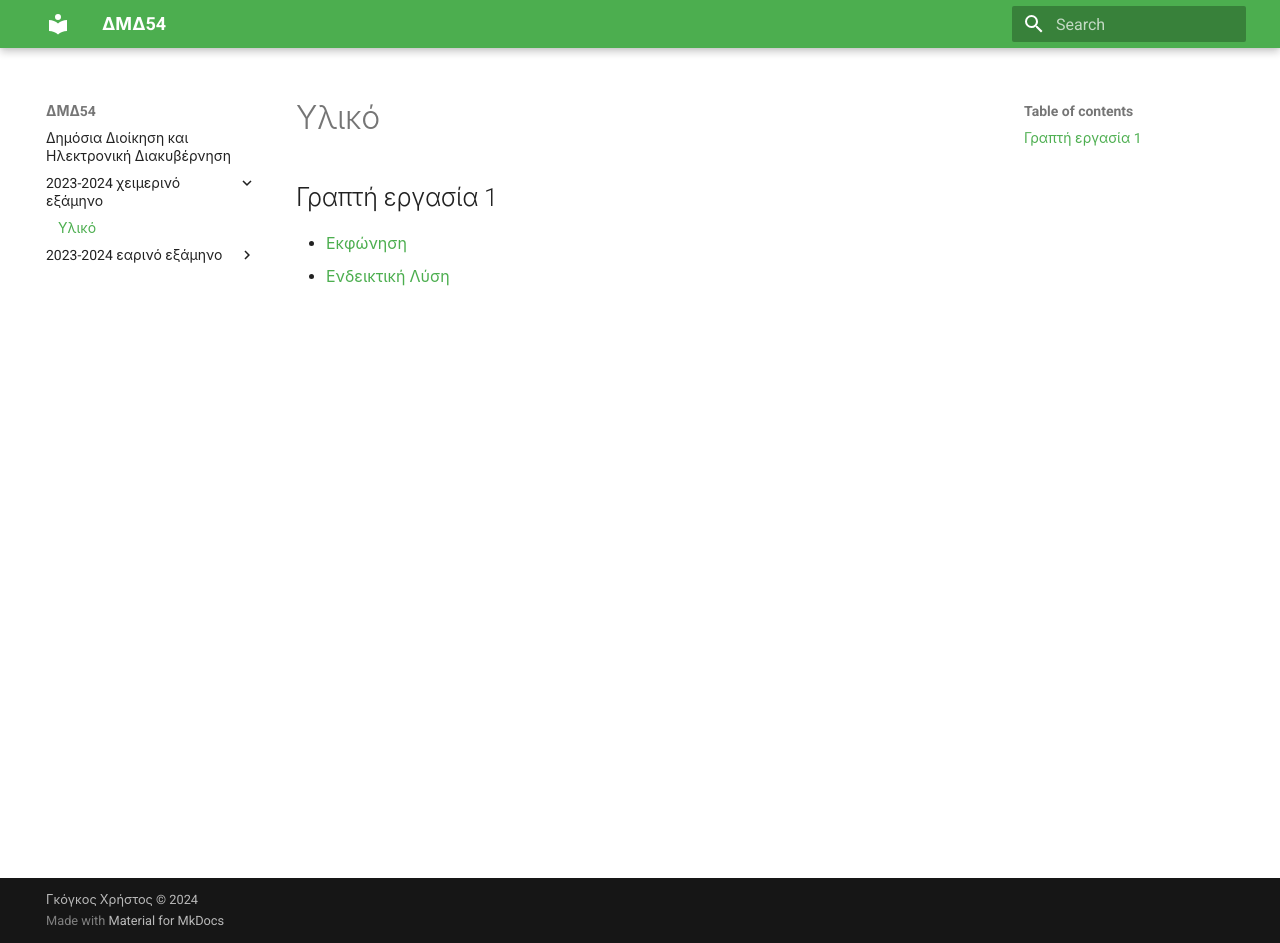
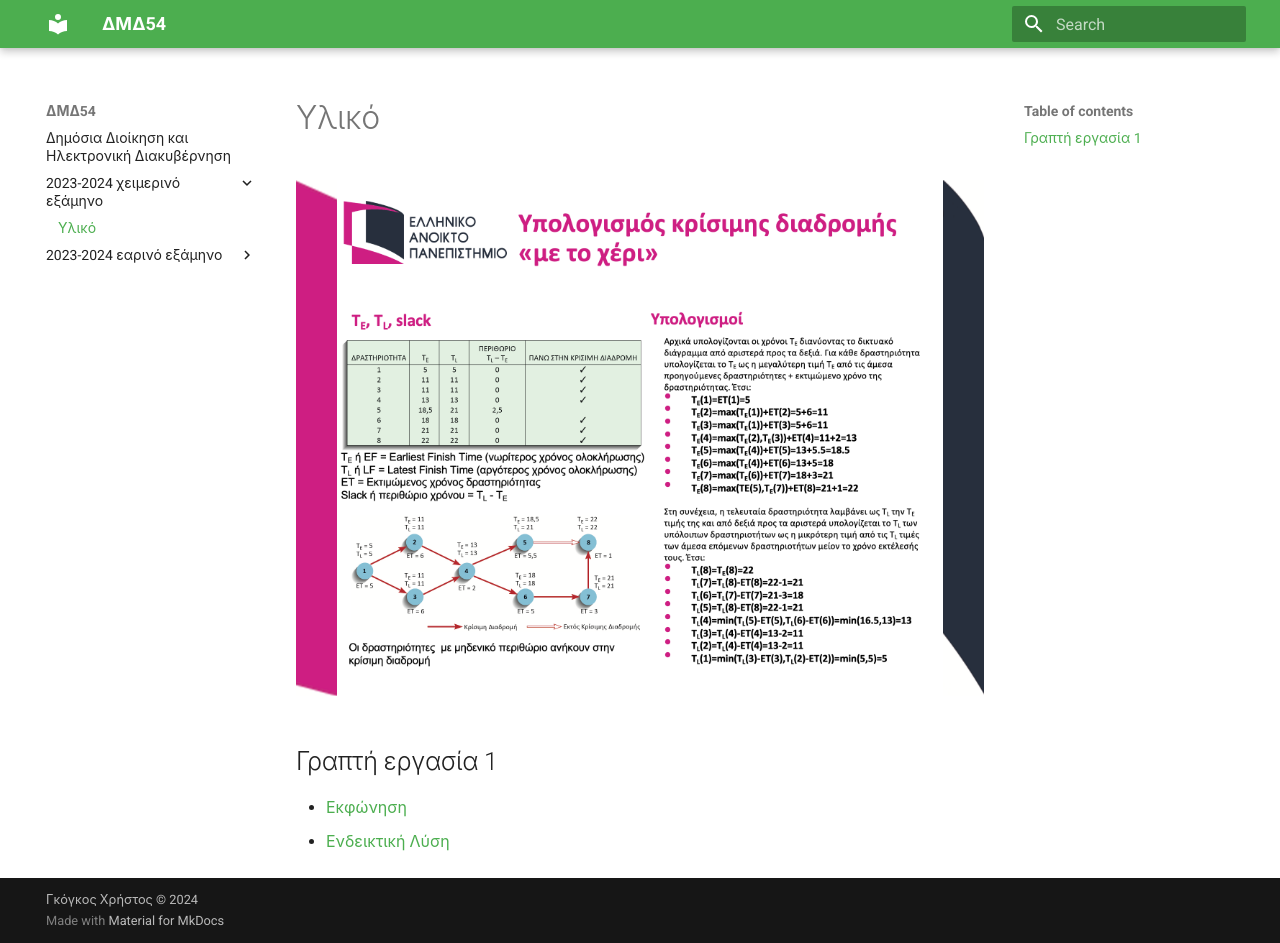
Before and after one commit to chgogos/DMD54, an MkDocs documentation site: the page built from docs/2023-2024-fall-semester.md, in a window 1280 px wide and 943 px high. Built offline with MkDocs 1.6.1 and Material for MkDocs 9.7.7, drawn with Linux system fonts in a browser that asks for light colours.

Commit message:
Update fall semester material with CPM example image

```diff
--- a/docs/2023-2024-fall-semester.md
+++ b/docs/2023-2024-fall-semester.md
@@ -1,4 +1,6 @@
 # Υλικό
+
+![](./resources/CPM-example.png)
 
 ## Γραπτή εργασία 1
 * [Εκφώνηση](./resources/1η_ΓΕ_2023-24_(ΧΕΙΜΕΡΙΝΟ)_ΔΜΔ54_Εκφώνηση.pdf)
```
Also changed, not shown: docs/resources/CPM-example.png, 3 other files.
